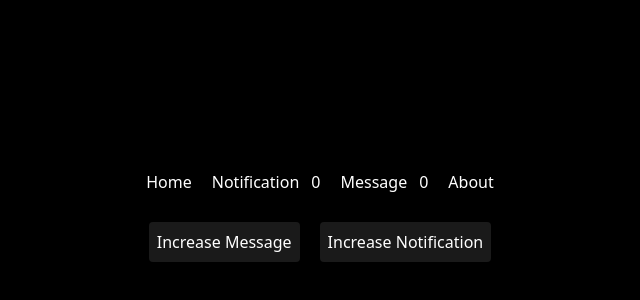
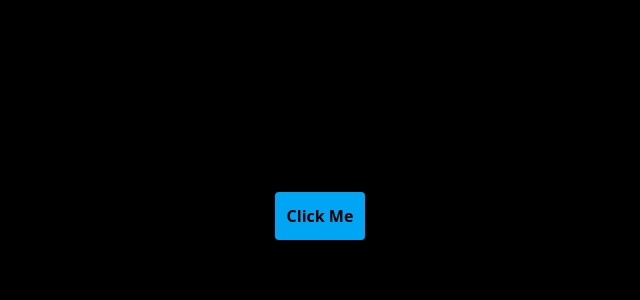
Before and after one commit to PrinceKumar101/lms, a React (Vite) app in the folder frontend/: page / in a window 1280 px wide. Shown: the part 184-484 px from the top of the page, without its empty margins (320-960 px from the left). Built offline with nearby package versions, Linux system fonts and the light colour scheme.

Commit message:
bug fix frontend

```diff
--- a/frontend/src/App.tsx
+++ b/frontend/src/App.tsx
@@ -1,13 +1,13 @@
 import { RecoilRoot } from "recoil";
 
-import AtomFamilyUsage from "./pages/AtomFamily";
+import CustomUI from "./pages/CustomUi";
 
 const App = () => {
   return (
     <>
       <RecoilRoot>
         <div className="bg-black text-white h-screen flex flex-col gap-2 justify-center items-center">
-          <AtomFamilyUsage />
+          <CustomUI/>
         </div>
       </RecoilRoot>
     </>
```
